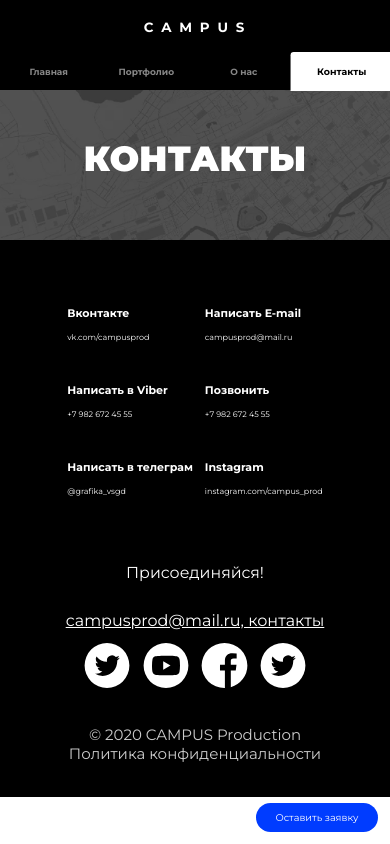
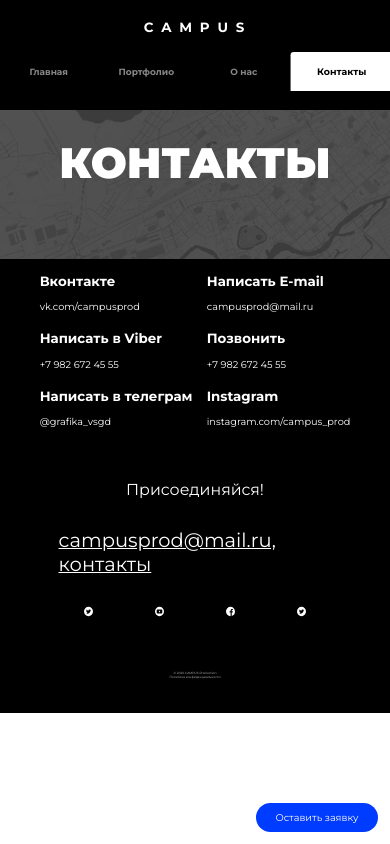
Before and after one commit to Flyingfiish/campusprod-next.js, a Next.js app: page /contacts in a window 390 px wide. Built offline with nearby package versions, Linux system fonts and the light colour scheme.

Commit message:
CSS fixes

```diff
--- a/styles/contacts.css
+++ b/styles/contacts.css
@@ -14,17 +14,17 @@
 .contacts-info {
   display: flex;
   justify-content: center;
-  margin-top: 56px;
+  margin-top: 2.916vw;
   color: white;
 }
 
 .contacts-info table {
-  margin-left: 100px;
+  margin-left: 5.20833vw;
 }
 
 .contacts-info p {
-  margin-top: 20px;
-  margin-bottom: 30px;
+  margin-top: 1.0416vw;
+  margin-bottom: 1.5625vw;
 }
 
 .contacts h1 {
@@ -50,14 +50,19 @@
   justify-content: center;
 }
 
+.contact-map{
+  width: 27.760vw;
+  height: 27.760vw;
+}
+
 @media screen and (max-width: 850px) {
   .contacts h1 {
     margin-top: 35vw;
-    font-size: 35px;
+    font-size: 10.9375vw;
   }
 
   .contacts img {
-    margin-top: 90px;
+    margin-top: 28.125vw;
     height: 38.4vw;
   }
 
@@ -66,14 +71,14 @@
   }
 
   .contacts-info p {
-    font-size: 8px;
-    margin: 10px 0;
+    font-size: 2.5vw;
+    margin: 3.125vw 0;
 
   }
 
   .contacts-info b {
-    font-size: 11px;
-    margin-right: 10px;
+    font-size: 3.4375vw;
+    margin-right: 3.125vw;
   }
 
   .contacts-info table {
--- a/styles/footer.css
+++ b/styles/footer.css
@@ -5,7 +5,7 @@
   flex-direction: column;
   align-items: center;
   color: white;
-  font-size: 25px;
+  font-size: 1.302vw;
 }
 
 .footer-line {
@@ -19,7 +19,7 @@
 
 .social img {
   margin: 0 0.4vw;
-  width: 46.32px;
+  width: 2.4125vw;
 }
 
 .social {
@@ -28,26 +28,26 @@
 
 table {
   margin-top: 6.5vw;
-  font-size: 20px;
+  font-size: 1.0416vw;
 }
 
 table th,
 td {
   text-align: left;
   width: 16vw;
-  padding-bottom: 21px;
+  padding-bottom: 1.09375vw;
 }
 
 .copyright {
-  font-size: 20px;
+  font-size: 1.0416vw;
   margin-top: 4.8vw;
   margin-bottom: 9.7vw;
 }
 
 .footer-top {
-  margin-top: 115px;
-  margin-bottom: 35px;
-  font-size: 15px;
+  margin-top: 5.9895vw;
+  margin-bottom: 1.8229vw;
+  font-size: 0.78125vw;
   display: flex;
   justify-content: space-between;
   align-items: center;
@@ -59,9 +59,9 @@
 }
 
 .footer-bottom {
-  margin-top: 36px;
-  margin-bottom: 100px;
-  font-size: 15px;
+  margin-top: 1.875vw;
+  margin-bottom: 5.20833vw;
+  font-size: 0.78125vw;
   display: flex;
   justify-content: space-between;
   align-items: center;
@@ -81,7 +81,7 @@
 
 @media screen and (max-width: 850px) {
   .footer-top {
-    font-size: 16px;
+    font-size: 5vw;
     flex-direction: column;
     width: 70%;
     align-items: center;
--- a/styles/videoCase.css
+++ b/styles/videoCase.css
@@ -114,7 +114,7 @@
   font-size: 1.0416vw;
 }
 
-.videoCaseHead p{
+.videoCaseHead p {
   font-size: 0.78125vw;
   margin-top: 1.302vw;
   color: lightgray;
@@ -250,9 +250,21 @@
     padding: 0;
   }
 
+  .videoCaseHead h3 {
+    font-size: 3.125vw;
+  }
+
+  .videoCaseHead p {
+    font-size: 2.1875vw;
+  }
+
   .watchCase {
     padding: 0;
-    font-size: 7px;
+  }
+
+  .watchCase p {
+    font-size: 2.1875vw;
+    font-weight: 500;
   }
 
   .showCase {
@@ -260,7 +272,8 @@
   }
 
   .showCase p {
-    font-size: 7px;
+    font-size: 2.1875vw;
+    font-weight: 500;
   }
 
   .videocaseContent {
```
